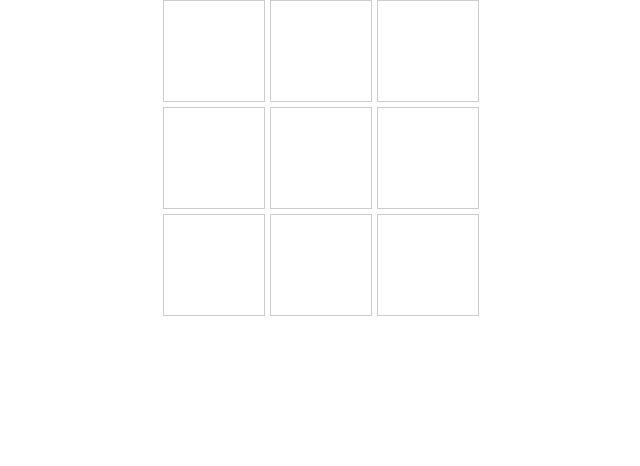
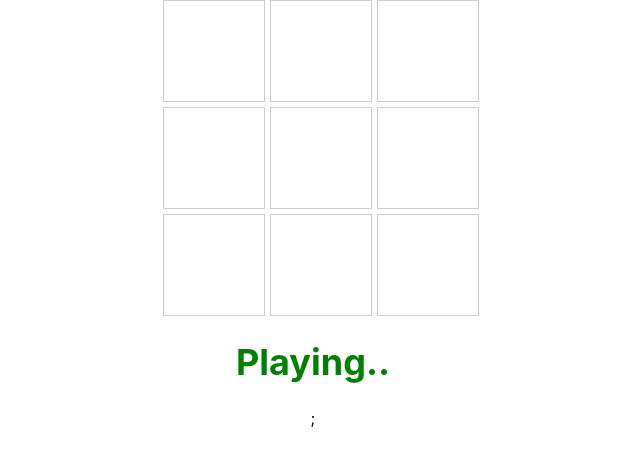
Before and after one commit to knightmate/GameTicTacToe, a React (Create React App) app: page / in a window 1280 px wide. Shown: the top 466 px of the page, without its empty margins (327-967 px from the left). Built offline with nearby package versions, Linux system fonts and the light colour scheme.

Commit message:
working fine :Basic logic for game

```diff
--- a/src/Components/Game.tsx
+++ b/src/Components/Game.tsx
@@ -23,6 +23,16 @@ const CellContainer = styled.div`
 `;
 
 
+interface WinningTextProps {
+    winner: string | null;
+  }
+
+  const LargeWinningText = styled.h1<WinningTextProps>`
+    font-size: 36px;
+    text-align: center;
+    color: ${({ winner }) => (winner === 'X' ? 'Green' : 'Green')}; // Customize colors as needed
+  `;
+
 
 // Game component
 const GameContainer = styled.div`
@@ -44,8 +54,19 @@ const Game: React.FC = () => {
     [null, null, null],
   ]);
 
-   const [gameStatus,setGameStatus]=useState<GameStart>({start:true,symbol:"x"});
+   const [gameStatus,setGameStatus]=useState<GameStart>({start:false,symbol:"x"});
+   const [winner,setWinner]=useState<string|null>(null);
 
+   useEffect(()=>{
+
+    if(!gameStatus.start)return;
+
+    if(checkGameState()){
+
+        setWinner(gameStatus.symbol)
+    }
+
+   },[matrix]);
 
   function onClick(rowIndex: number, colIndex: number){
 
@@ -58,17 +79,72 @@ const Game: React.FC = () => {
 
   }
 
+  function doesArrayHasAllSameElement(arr:[]){
+
+
+
+             for(let i=0;i<arr.length-1;i++){
+
+              if(arr[i]!=arr[i+1] || arr[i]==null) return false;
+             }
+
+             return true;
+
+  }
+
+  function checkGameState(){
+
+       //Check in FirstLine
+
+
+       const firstLine  =matrix[0];
+       const secondLine =matrix[1];
+       const thirdLine  =matrix[2];
+
+
+       if(doesArrayHasAllSameElement(firstLine))return true;
+
+       console.log("arr",firstLine,doesArrayHasAllSameElement(firstLine));
+
+       if(doesArrayHasAllSameElement(secondLine))return true;
+
+       if(doesArrayHasAllSameElement(thirdLine))return true;
+
+       //check in RightLine
+       const lastColumn  =[matrix[0][2],matrix[1][2],matrix[2][2]]
+
+       if(doesArrayHasAllSameElement(lastColumn))return true;
+
+
+       //Check Diagonally
+
+       const diagonal  =[matrix[0][2],matrix[1][1],matrix[2][0]]
+
+       if(doesArrayHasAllSameElement(diagonal))return true;
+
+       const diagonal2  =[matrix[0][0],matrix[1][1],matrix[2][2]]
+
+       if(doesArrayHasAllSameElement(diagonal2))return true;
+
+       return false;
+
+  }
+
   const renderCell = (rowIndex: number, colIndex: number) => (
     <CellContainer onClick={()=>onClick(rowIndex,colIndex)}>
       {matrix[rowIndex][colIndex]}
     </CellContainer>
   );
 
+
+
   return (
     <div>
       <GameContainer>
         {matrix.map((row, rowIndex) => row.map((_, colIndex) => renderCell(rowIndex, colIndex)))}
       </GameContainer>
+      <LargeWinningText winner={winner}>{winner ? `${winner} Wins!` : 'Playing..'}</LargeWinningText>;
+
     </div>
   );
 };
```
